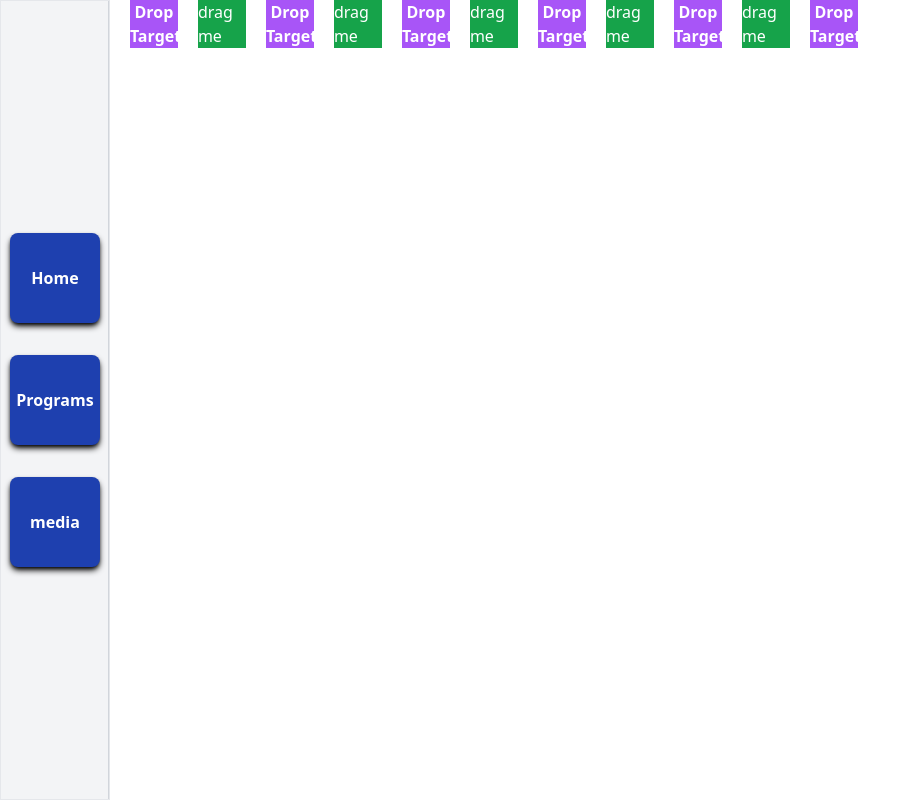
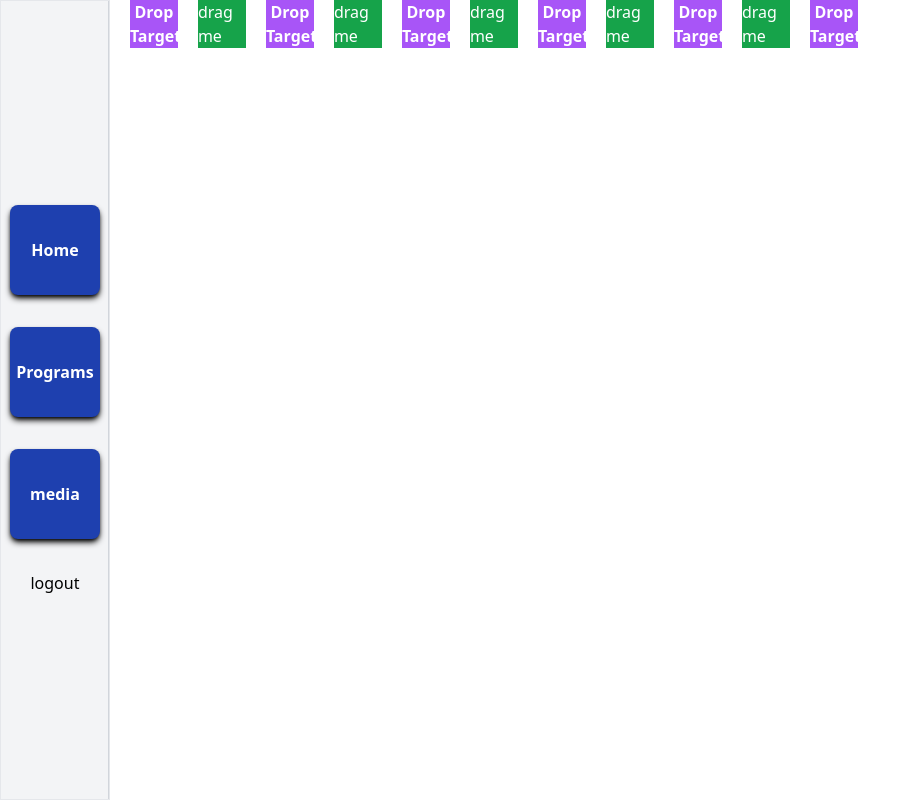
Before and after one commit to jorgezerpa/zw-dashboard, a Next.js app: page /dndTest in a window 1280 px wide. Shown: the whole page, without its empty margins (0-920 px from the left). Built offline with nearby package versions, Linux system fonts and the light colour scheme.

Commit message:
auth0 incorporated

```diff
--- a/package.json
+++ b/package.json
@@ -9,6 +9,7 @@
     "lint": "next lint"
   },
   "dependencies": {
+    "@auth0/auth0-react": "^1.12.0",
     "@types/node": "18.11.9",
     "@types/react": "18.0.25",
     "@types/react-dom": "18.0.9",
--- a/src/commons/Sidebar.tsx
+++ b/src/commons/Sidebar.tsx
@@ -1,18 +1,20 @@
 import React from 'react'
 import Link from 'next/link'
 import { useUIContext } from '../context/UIContext'
-
-const items = ['', 'programs']
+import { useRouter } from 'next/router'
+import { useAuth0 } from '@auth0/auth0-react'
 
 export const Sidebar = () => {
   const context = useUIContext()
+  const router = useRouter()
+  const { logout } = useAuth0()
 
   const handleOnClick = () => {
     context.setIsLoading(true)
   }
 
   return (
-    <div className='relative w-[120px] h-screen flex flex-col items-center justify-center gap-8 border bg-gray-100'>
+    <div className={`${router.pathname==='/login' && 'hidden'} relative w-[120px] h-screen flex flex-col items-center justify-center gap-8 border bg-gray-100`}>
               <div className='absolute top-0 right-0 bottom-0 w-[1px] bg-gray-300'></div>
               <Link onClick={handleOnClick} className='text-white font-bold text-center' href={`/`}>
                 <div className='w-[90px] h-[90px] rounded-lg bg-blue-800 flex justify-center items-center shadow-md hover:shadow-lg hover:shadow-black shadow-black'>
@@ -29,6 +31,7 @@ export const Sidebar = () => {
                       media
                 </div>
               </Link>
+              <div onClick={()=>logout()}>logout</div>
     </div>
   )
 }
--- a/src/pages/_app.tsx
+++ b/src/pages/_app.tsx
@@ -1,12 +1,19 @@
+import React from 'react'
 import { HTML5Backend } from 'react-dnd-html5-backend'
 import { DndProvider } from 'react-dnd'
 import type { AppProps } from 'next/app'
 import { MainLayout } from '../layouts/MainLayout'
 import { UIContextProvider } from '../context/UIContext'
+import { Auth0Provider } from "@auth0/auth0-react";
 import '../styles/globals.css'
 
 export default function App({ Component, pageProps }: AppProps) {
   return(
+    <Auth0Provider
+    domain="dev-x7zwzkjp2jhejnw5.us.auth0.com"
+    clientId="BzI7A4OgEBQamHthS6z3Va87qhtXY6nj"
+    redirectUri='http://localhost:3000'
+    >
         <DndProvider backend={HTML5Backend}>
           <UIContextProvider>
             <MainLayout>
@@ -14,5 +21,6 @@ export default function App({ Component, pageProps }: AppProps) {
             </MainLayout>
           </UIContextProvider>
         </DndProvider>
+    </Auth0Provider>
   )
 }
--- a/src/pages/index.tsx
+++ b/src/pages/index.tsx
@@ -1,8 +1,18 @@
-import Head from 'next/head'
-import Image from 'next/image'
+import { useEffect } from 'react';
 import { AiOutlineSmile } from 'react-icons/ai'
+import { useAuth0 } from "@auth0/auth0-react";
+import { useRouter } from 'next/router';
 
 export default function Home() {
+  const { isAuthenticated, isLoading } = useAuth0()
+  const router = useRouter()
+
+  useEffect(() => {
+    if(!isLoading){
+      isAuthenticated ? '' : router.push('/login')
+    }
+  }, [isLoading])
+
   return (
     <div>
       <div className='flex justify-center items-center flex-col gap-2 w-full h-screen bg-center bg-no-repeat bg-cover '>
--- /dev/null
+++ b/src/pages/login.tsx
@@ -0,0 +1,22 @@
+import React, { useEffect } from 'react'
+import { useAuth0 } from "@auth0/auth0-react";
+import { useRouter } from 'next/navigation';
+
+const Login = () => {
+    const { loginWithRedirect } = useAuth0()
+    const { isAuthenticated, isLoading } = useAuth0()
+    const router = useRouter()
+
+    useEffect(() => {
+      if(!isLoading){
+        !isAuthenticated ? '' : router.push('/')
+      }
+    }, [isLoading])
+
+
+  return (
+    <div onClick={loginWithRedirect}>Login</div>
+  )
+}
+
+export default Login
```
Also changed, not shown: src/hooks/useAuth.ts (added), 1 other file (tests, documents, lock files or other folders). Lines whose indentation alone changed are shown as unchanged.
